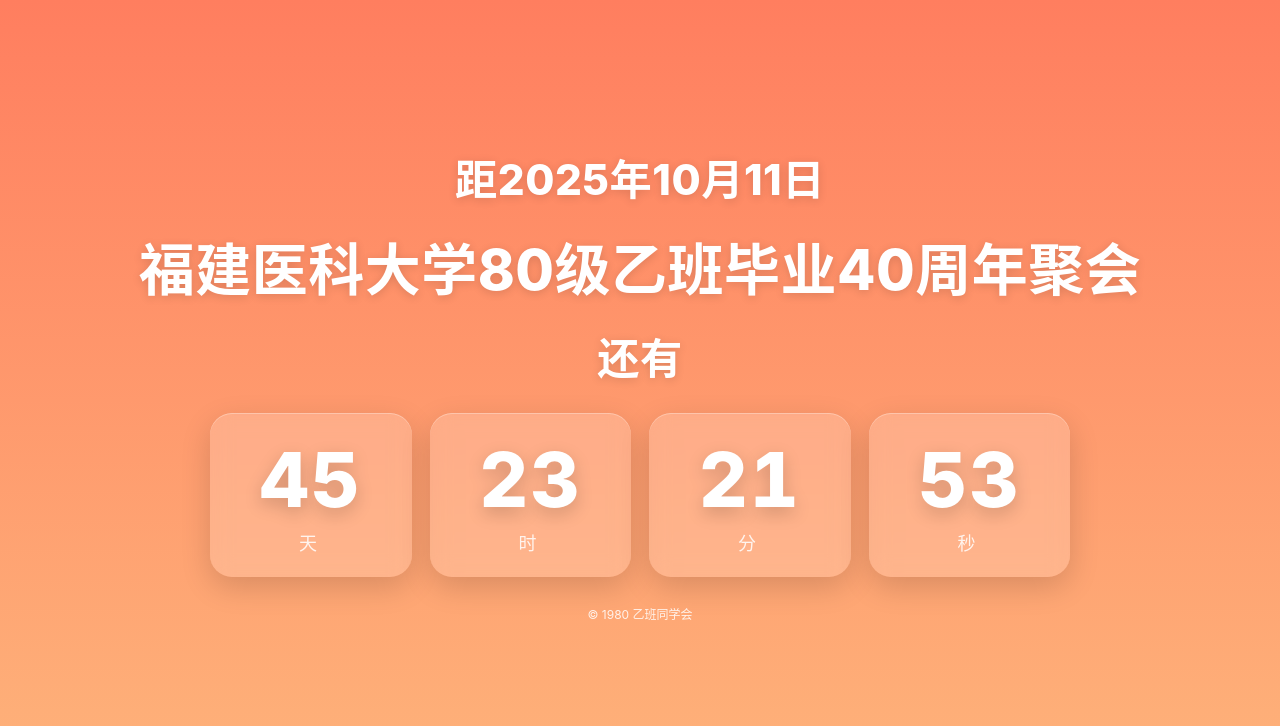
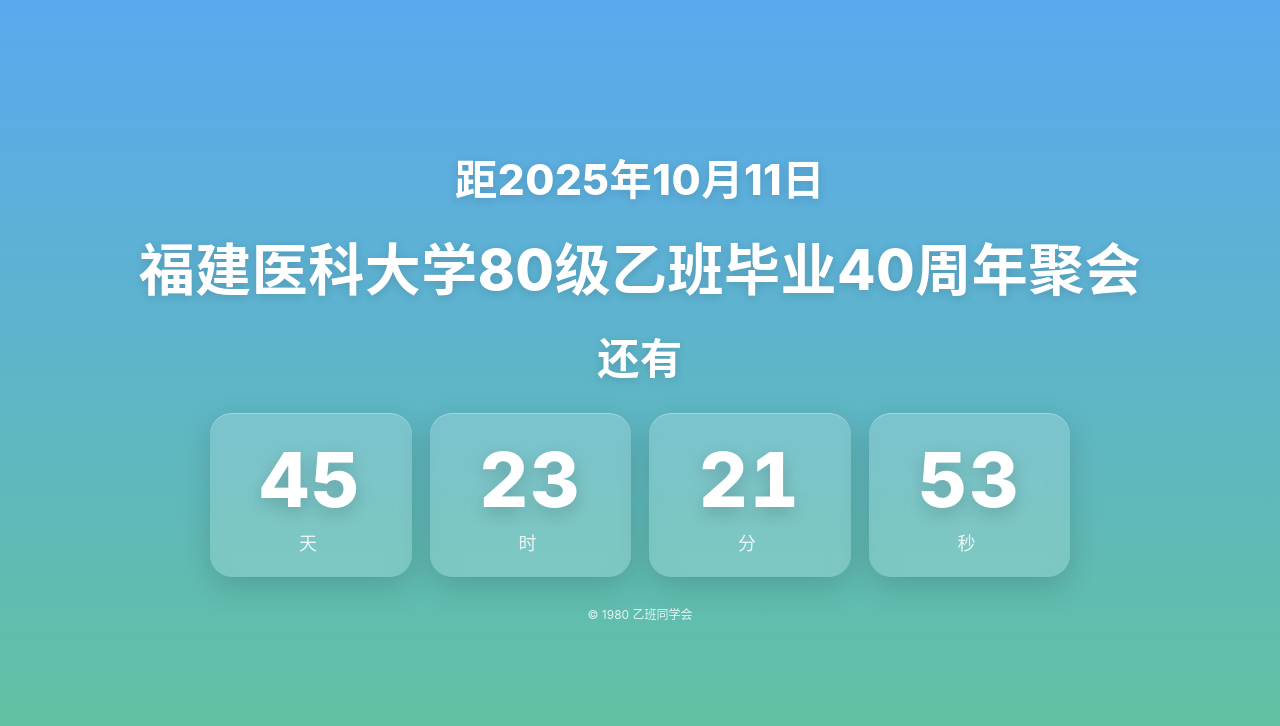
Before and after one commit to ScorIsAFox/TimeCounter, a plain HTML site: page index.html in a window 1280 px wide. Drawn offline with Linux system fonts and the light colour scheme.

Commit message:
Add files via upload

```diff
--- a/index.html
+++ b/index.html
@@ -6,8 +6,8 @@
   <title>距2025年10月11日“福建医科大学80级乙班毕业40周年聚会”还有</title>
   <style>
     :root{
-      --bg-start:#ff7e5f;
-      --bg-end:#feb47b;
+      --bg-start:#5aa9f0;
+      --bg-end:#63c39a;
       --card-bg:rgba(255,255,255,0.18);
       --card-inset:rgba(255,255,255,0.30);
       --text:#ffffff;
```
